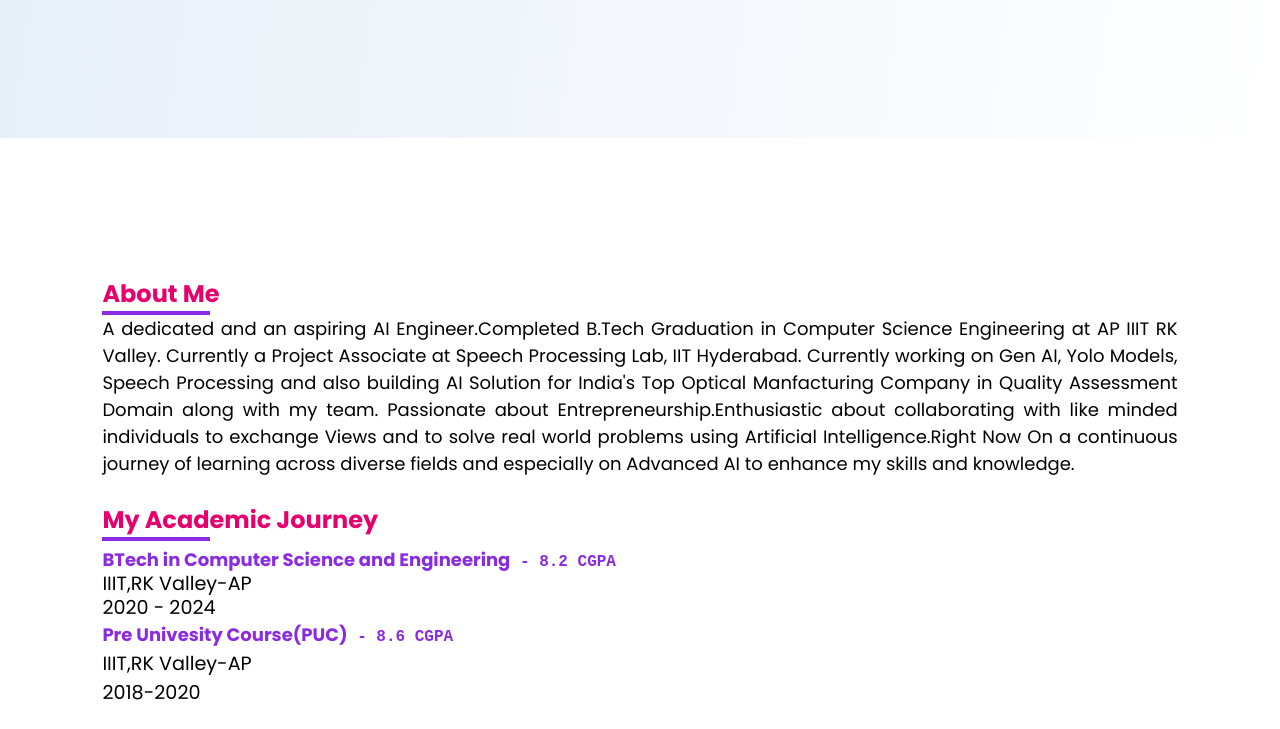
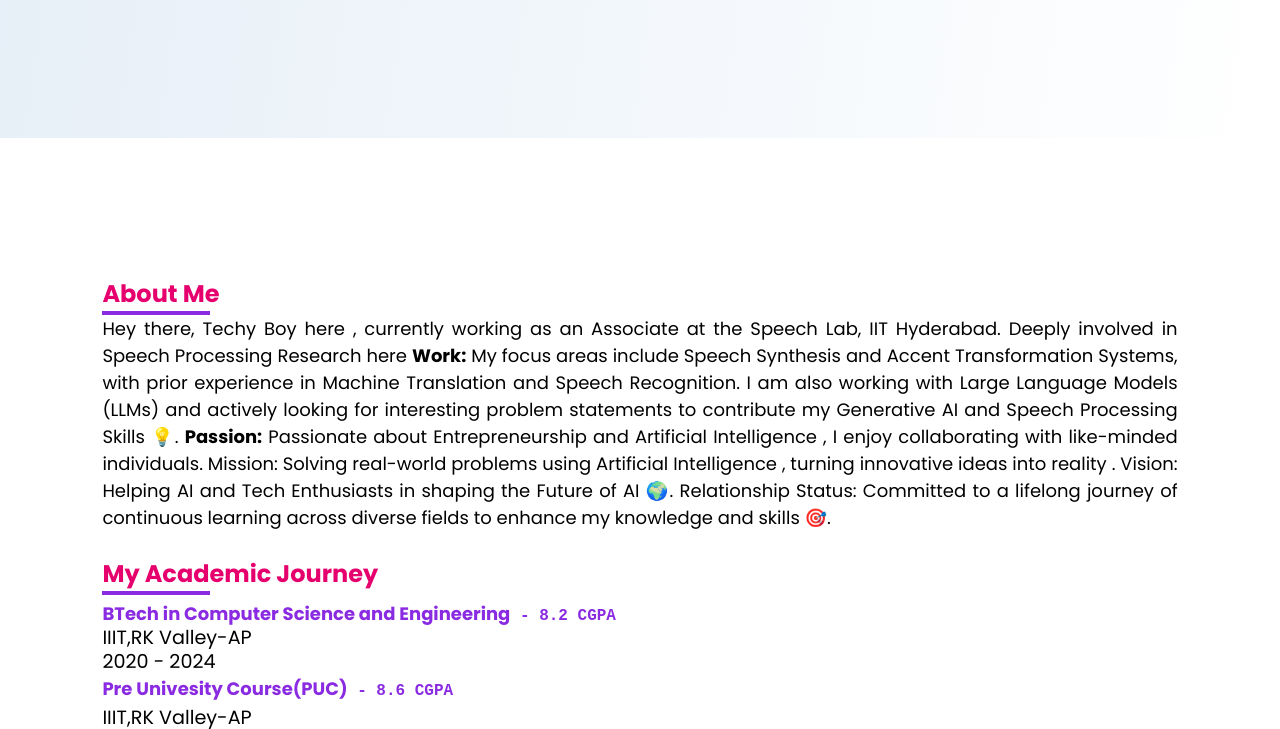
Before and after one commit to ArigalaAdarsh/protfolio, a plain HTML site: page index.html in a window 1280 px wide. Shown: the part 662-1391 px from the top of the page. Drawn offline with nearby package versions, Linux system fonts and the light colour scheme.

Commit message:
About section

```diff
--- a/index.html
+++ b/index.html
@@ -45,7 +45,7 @@
         <div class="hero-info">
             <!-- <h3>Hello Buddy</h3> -->
             <h1 style="color:#D60485">Hi I'm Sunil</h1>
-            <h2 style="color: blueviolet;">Aspiring AI Engineer</h2>
+            <h2 style="color: blueviolet;">Speech and Gen AI Engineer</h2>
             <br>
             <p style="font-size: larger;">Tech Enthusiast and Entrepreneurial Mindset,Driven to Solve Real World Problems Using Artificial Intelligence, Former Director of Study Comrade Pvt Ltd</p>
 
@@ -93,7 +93,23 @@
         <div class="about-content">
             <h2 class="heading">About Me</h2>
             <hr style="border: #8a2be2 2px solid; width:10%;">
-            <p style="font-size:large; text-align: justify; ">A dedicated and an aspiring AI Engineer.Completed B.Tech Graduation in Computer Science Engineering at AP IIIT RK Valley. Currently a Project Associate at Speech Processing Lab, IIT Hyderabad. Currently working on Gen AI, Yolo Models, Speech Processing and also building AI Solution for India's Top Optical Manfacturing Company in Quality Assessment Domain along with my team. Passionate about Entrepreneurship.Enthusiastic about collaborating with like minded individuals to exchange Views and to solve real world problems using Artificial Intelligence.Right Now On a continuous journey of learning across diverse fields and especially on Advanced AI to enhance my skills and knowledge.</p>
+            <p style="font-size:large; text-align: justify; ">Hey there,
+Techy Boy here , currently working as an Associate at the Speech Lab, IIT Hyderabad. Deeply involved in Speech Processing Research here
+
+<b>Work:</b>
+My focus areas include Speech Synthesis and Accent Transformation Systems, with prior experience in Machine Translation and Speech Recognition. I am also working with Large Language Models (LLMs) and actively looking for interesting problem statements to contribute my Generative AI and Speech Processing Skills 💡.
+
+<b>Passion:</b>
+Passionate about Entrepreneurship and Artificial Intelligence , I enjoy collaborating with like-minded individuals.
+
+Mission:
+Solving real-world problems using Artificial Intelligence , turning innovative ideas into reality .
+
+Vision:
+Helping AI and Tech Enthusiasts in shaping the Future of AI 🌍.
+
+Relationship Status:
+Committed to a lifelong journey of continuous learning across diverse fields to enhance my knowledge and skills 🎯.</p>
             <!-- <section class="education" id="education"> -->
                 <br>
                 <div class="main-text left-align">
```
